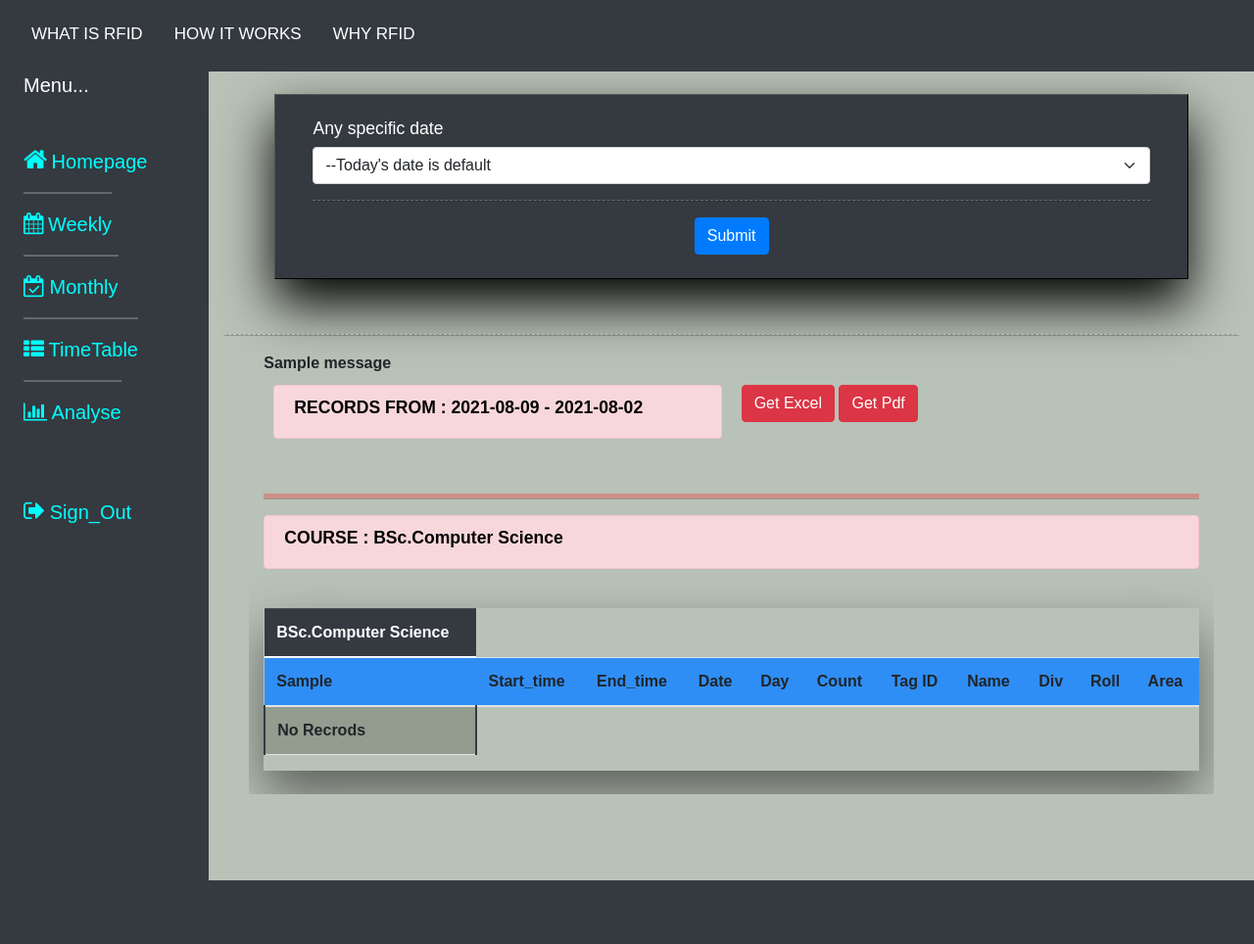
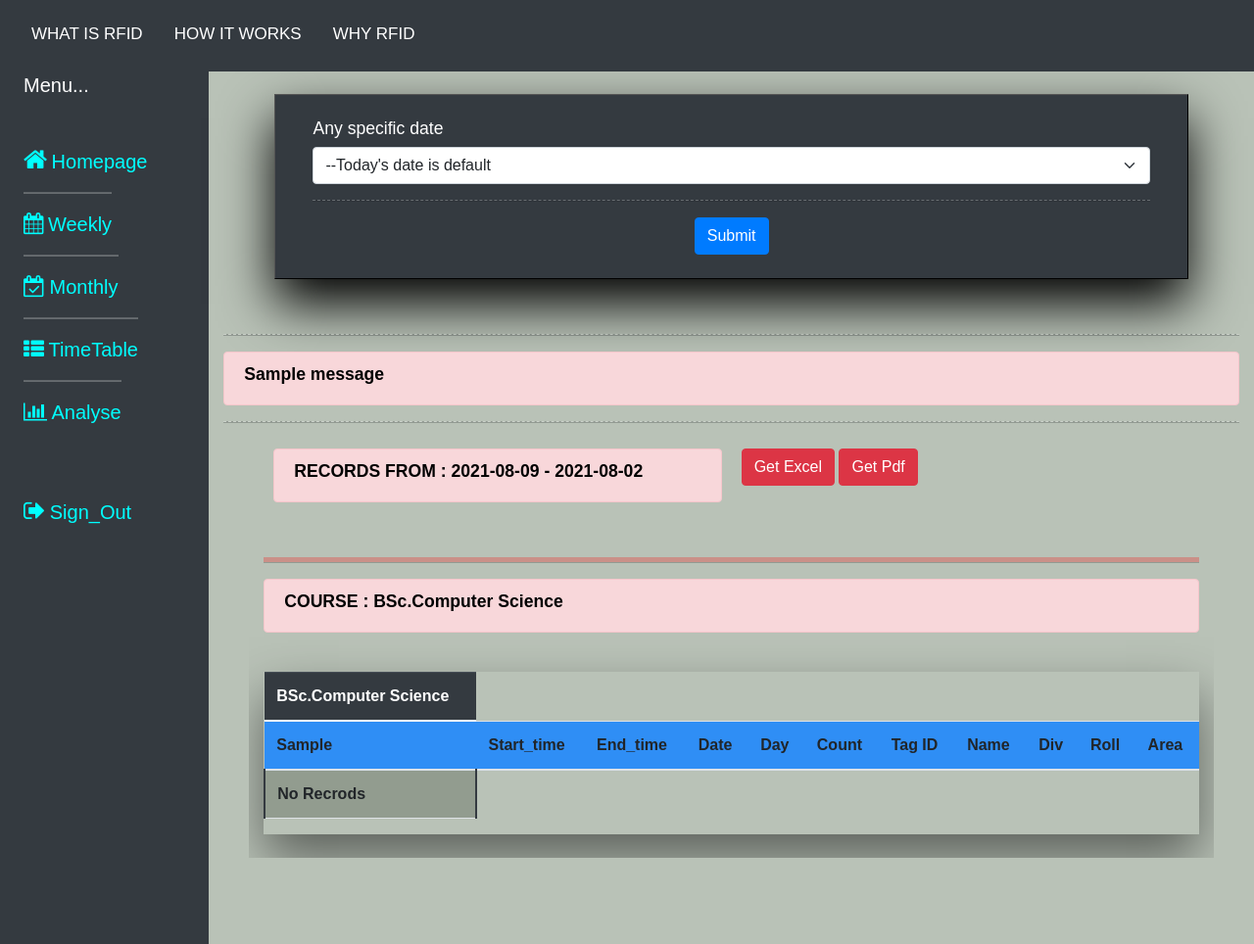
Before and after one commit to Warningsvirus27/django_attendance_system, a Django app: page /weekly_data/ in a window 1280 px wide. Shown: the whole page at 98% size. Before the commit the page ends 899 px from the top, so only its background shows below. Run offline with Django 3.2, Linux system fonts and the light colour scheme; a user stored in the database is signed in; tables that the repository leaves empty hold one stand-in row (values such as "Sample post"); one stand-in notice (Sample message) is shown; some libraries are stand-ins or nearby versions.

Commit message:
second commit

```diff
--- a/page/threading.py
+++ b/page/threading.py
@@ -41,6 +41,7 @@ class SaveAttendanceThread(threading.Thread):
                         iterator = 0
 
                         for student in students:
+                            print('checking')
                             for individual in student:
                                 status = self.check_existence(course[0], year[0], individual, batches[iterator],
                                                               location[iterator], user_date, day)
--- a/page/views.py
+++ b/page/views.py
@@ -1,15 +1,3 @@
-# the website is on an account for INDIRA COLLEGE OF COMMERCE AND SCIENCE made by STUDENTS OF SYBSC batch(2019-2022)
-# for RFID attendance system
-# ----------------------------------------The Member includes-------------------------------------------
-#                                         Sachin Purushottam Sharma      sybsc c_58
-#                                         Wasim Allauddin Shaikh         sybsc c_80
-#                                         Ankita Sharma                  sybsc c_11
-#                                         Zaid Shaikh                    sybsc c_22
-#                                         Ankit Singh                    sybsc c_09
-#                                         Shubham Shinde                 sybsc c_67
-#                                         Sakshi Sathe                   sybsc c_60
-
-
 # the module for the django project
 from django.shortcuts import render, redirect, HttpResponse
 from .models import *
@@ -220,27 +208,27 @@ def weekly_monthly_excel_pdf(request, method=None):
             else:
                 return redirect('/weekly_data/')
     elif method == '2':
-        try:
-            # giving template path along with name
-            template_path = 'weekly_monthly_pdf.html'
-            # initializing pdf
-            response = HttpResponse(content_type='application/pdf')
-            # setting filename
-            # response['Content-Disposition'] = 'filename=filename.xls'   ##### for viewing the excel online
-            # response['Content-Disposition'] = 'attachment; filename=filename.xls'   ##### for downloading the excel
-            response['Content-Disposition'] = f'attachment; filename="rfid-{date.today()}.pdf"'
-            template = get_template(template_path)
-            html = template.render(content)
-            pisa_status = pisa.CreatePDF(html, dest=response)
-            if pisa_status.err:
-                return HttpResponse('We had some errors <pre>' + html + '</pre>')
-            return response
-        except:
-            messages.error(request, 'something went wrong please try again!')
-            if content['root'] == 'M':
-                return redirect('/monthly_data/')
-            else:
-                return redirect('/weekly_data/')
+        # try:
+        # giving template path along with name
+        template_path = 'weekly_monthly_pdf.html'
+        # initializing pdf
+        response = HttpResponse(content_type='application/pdf')
+        # setting filename
+        # response['Content-Disposition'] = 'filename=filename.xls'   ##### for viewing the excel online
+        # response['Content-Disposition'] = 'attachment; filename=filename.xls'   ##### for downloading the excel
+        response['Content-Disposition'] = f'attachment; filename="rfid-{date.today()}.pdf"'
+        template = get_template(template_path)
+        html = template.render(content)
+        pisa_status = pisa.CreatePDF(html, dest=response)
+        if pisa_status.err:
+            return HttpResponse('We had some errors <pre>' + html + '</pre>')
+        return response
+        '''except:
+        messages.error(request, 'something went wrong please try again!')
+        if content['root'] == 'M':
+            return redirect('/monthly_data/')
+        else:
+            return redirect('/weekly_data/')'''
 
 
 def monthly_data(requests):
--- a/templates/base.html
+++ b/templates/base.html
@@ -73,6 +73,12 @@ a {
 
 #navbarMenu a.active {
   border-bottom: 3px solid red;
+}
+.table_width_control {
+width: 100%;
+height: auto;
+overflow-x: scroll;
+scrollbar-width: thin;
 }
 {% block style %}
 {% endblock %}
--- a/templates/count.html
+++ b/templates/count.html
@@ -38,12 +38,6 @@ border-top: 1px dashed white;
 td {
 border-right: solid 2px rgba(52, 58, 64);
 border-left: solid 2px rgba(52, 58, 64);
-}
-.table_width_control {
-  width: 100%;
-  height: auto;
-  overflow-x: scroll;
-  scrollbar-width: thin;
 }
 #shadow_table{
 box-shadow: rgba(0, 0, 0, 0.5) 0px 25px 50px;
--- a/templates/registration/login.html
+++ b/templates/registration/login.html
@@ -33,7 +33,6 @@ div.myDiv {
 border: 1px outset black;
 background-color: rgba(52, 58, 64);
 text-align: left;
-
 bottom: 0px;
 margin: auto;
 margin-top: 1em;
--- a/templates/trace.html
+++ b/templates/trace.html
@@ -279,6 +279,7 @@ h4 {
 <div class="container">
     {% if table_data %}
     <hr class="line">
+    <div class="table_width_control">
         <table class="table" align="center" id="shadow_table">
             <thead class="thead-dark">
             <tr>
@@ -309,6 +310,7 @@ h4 {
             </tbody>
             {% endfor %}
         </table>
+    </div>
 
         {% else %}
         {% if origin == 'student' %}
--- a/templates/view.html
+++ b/templates/view.html
@@ -58,6 +58,7 @@ box-shadow: rgba(0, 0, 0, 0.5) 0px 25px 50px;
 
 <div class="container">
     <div class="column_simple">
+
         {% for course,data in course.items %}
 
         <hr class="line">
@@ -67,6 +68,7 @@ box-shadow: rgba(0, 0, 0, 0.5) 0px 25px 50px;
                 <h4><b>{{data.0.0}}</b></h4>
             </div>
         </div>
+
         <div class="table_width_control" id="shadow_table">
             <table class="table" align="center">
                 <thead class="thead-dark">
@@ -89,9 +91,11 @@ box-shadow: rgba(0, 0, 0, 0.5) 0px 25px 50px;
 
                 </tbody>
             </table>
+        </div>
         <br>
+
         {% endfor %}
-    </div>
+
     </div>
 
     {% else %}
--- a/templates/weekly.html
+++ b/templates/weekly.html
@@ -52,12 +52,6 @@ border-left: solid 2px rgba(52, 58, 64);
 #shadow_table{
 box-shadow: rgba(0, 0, 0, 0.5) 0px 25px 50px;
 }
-.table_width_control {
-  width: 100%;
-  height: auto;
-  overflow-x: scroll;
-  scrollbar-width: thin;
-}
 .name_message{
 color: black;
 }
@@ -97,14 +91,16 @@ color: black;
 <br>
 <hr class="line">
 
-<div class="container">
+<div>
     {% if messages %}
-    <div class="alert-alert-danger" role="alert">
-        <b>{% for message in messages %}</b>
-        <b>{{ message }}</b>
-        {% endfor %}
+    <div class="alert alert-danger" role="alert">
+        {% for message in messages %}
+        <h4 class="name_message"><b>{{ message }}</b></h4>
     </div>
+    {% endfor %}
+    <hr class="line">
     {% endif %}
+
 </div>
 
 
```
Also changed, not shown: templates/timetable.html (+8 -7 lines), templates/weekly_monthly_pdf.html (+17 -8 lines). Lines whose indentation alone changed are shown as unchanged.
